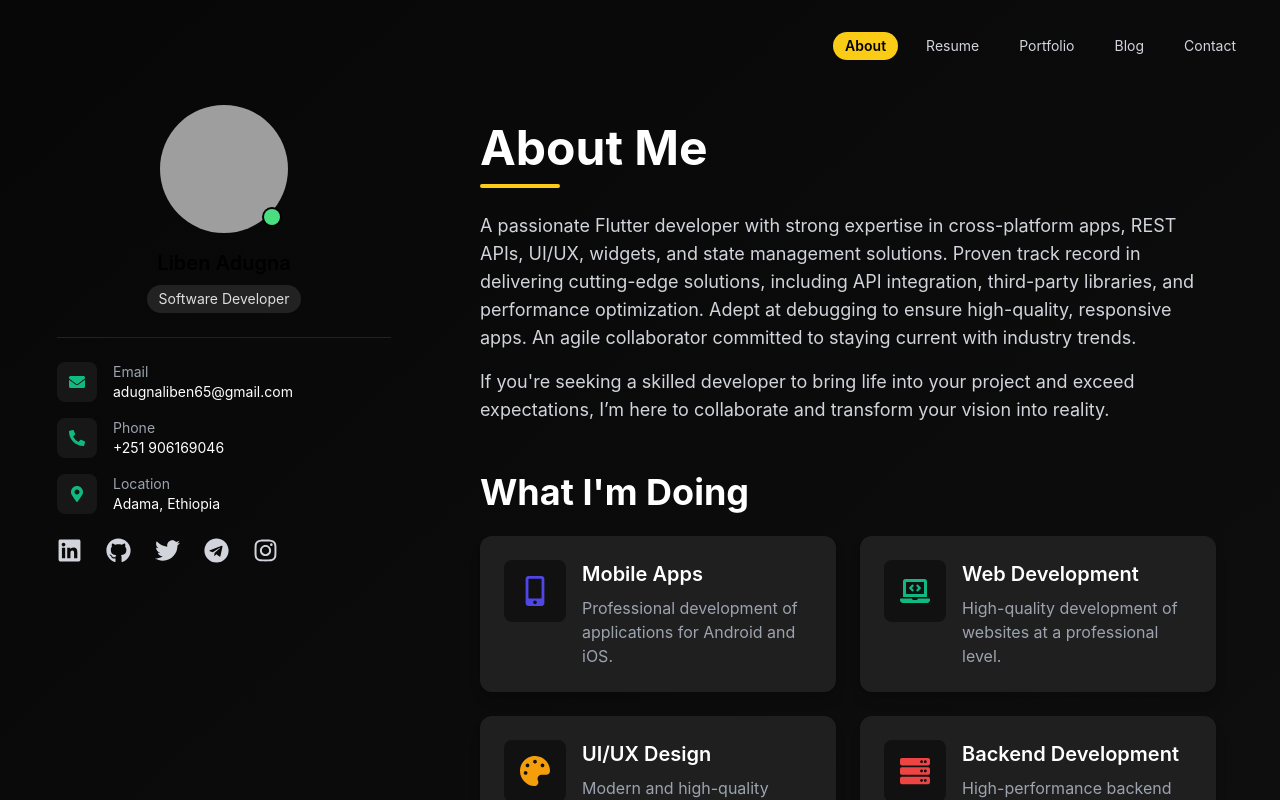
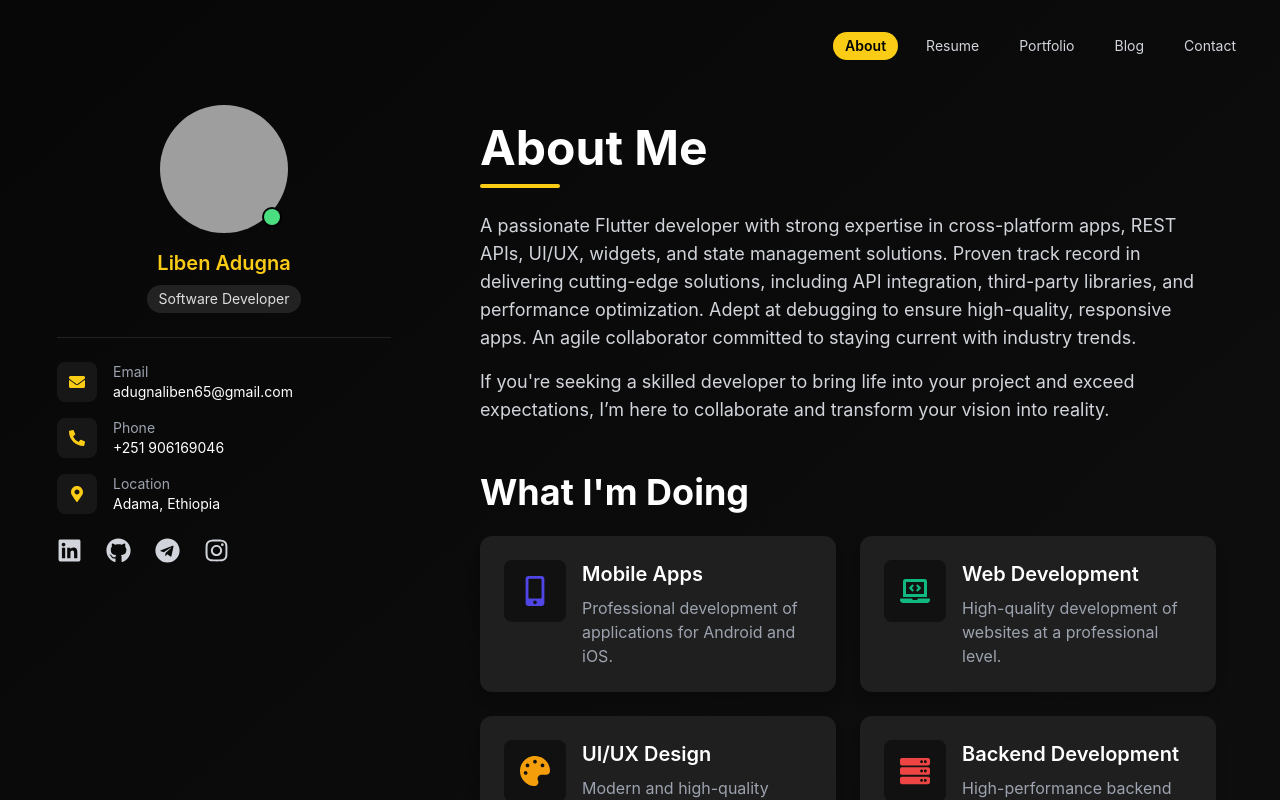
Before and after one commit to Lib1221/Liben_Adugna, a React (Vite) app: page / in a window 1280 px wide. Shown: the top 800 px of the page. Built offline with nearby package versions, Linux system fonts and the light colour scheme; grey boxes are pictures that could not be loaded.

Commit message:
update Sidebar component with new avatar image, updated social links, and color enhancements

```diff
--- a/src/components/Sidebar.tsx
+++ b/src/components/Sidebar.tsx
@@ -1,9 +1,19 @@
 import React from "react";
-import { FaEnvelope, FaPhoneAlt, FaMapMarkerAlt, FaLinkedin, FaGithub, FaTwitter, FaTelegram, FaInstagram } from "react-icons/fa";
+import {
+  FaEnvelope,
+  FaPhoneAlt,
+  FaMapMarkerAlt,
+  FaLinkedin,
+  FaGithub,
+  FaTelegram,
+  FaInstagram,
+} from "react-icons/fa";
 import { motion } from "framer-motion";
 
 const Sidebar: React.FC = () => {
-    const avatar = "https://res.cloudinary.com/dkiuz3gfn/image/upload/v1759949739/liben_fupt3c.jpg"; // replace with your avatar
+  const avatar =
+    "https://res.cloudinary.com/dkiuz3gfn/image/upload/v1759949739/liben_fupt3c.jpg";
+
   return (
     <motion.aside
       initial={{ opacity: 0, y: 10 }}
@@ -14,40 +24,93 @@ const Sidebar: React.FC = () => {
       <div className="glass rounded-xl p-6 shadow-soft border border-transparent panel-bg">
         <div className="flex flex-col items-center">
           <div className="relative">
-            <img src={avatar} alt="avatar" className="h-32 w-32 rounded-full object-cover" />
+            <img
+              src={avatar}
+              alt="Liben Adugna"
+              className="h-32 w-32 rounded-full object-cover"
+            />
+            {/* ✅ Status indicator changed from green to yellow */}
             <span className="absolute bottom-2 right-2 h-4 w-4 bg-green-400 rounded-full ring-2 ring-black"></span>
           </div>
 
-          <h2 className="mt-4 text-xl font-semibold">Liben Adugna</h2>
-          <div className="mt-2 inline-block bg-[#222] text-[#ddd] px-3 py-1 rounded-full text-sm">Software Developer</div>
+          {/* ✅ Name color changed to yellow */}
+          <h2 className="mt-4 text-xl font-semibold text-yellow-400">
+            Liben Adugna
+          </h2>
+
+          <div className="mt-2 inline-block bg-[#222] text-[#ddd] px-3 py-1 rounded-full text-sm">
+            Software Developer
+          </div>
         </div>
 
         <hr className="my-6 border-t border-[#222]" />
 
         <div className="space-y-4">
-          <Item icon={<FaEnvelope />} title="Email" value="adugnaliben65@gmail.com" />
+          <Item
+            icon={<FaEnvelope />}
+            title="Email"
+            value="adugnaliben65@gmail.com"
+          />
           <Item icon={<FaPhoneAlt />} title="Phone" value="+251 906169046" />
-          <Item icon={<FaMapMarkerAlt />} title="Location" value="Adama, Ethiopia" />
+          <Item
+            icon={<FaMapMarkerAlt />}
+            title="Location"
+            value="Adama, Ethiopia"
+          />
         </div>
 
+        {/* ✅ Updated social links + yellow hover accent */}
         <div className="mt-6 flex justify-left gap-6 text-gray-300">
-          <a aria-label="LinkedIn" href="#"><FaLinkedin size={25} /></a>
-          <a aria-label="GitHub" href="#"><FaGithub size={25} /></a>
-          <a aria-label="Twitter" href="#"><FaTwitter size={25} /></a>
-          <a aria-label="Telegram" href="#"><FaTelegram size={25} /></a>
-          <a aria-label="Instagram" href="#"><FaInstagram size={25}/></a>
-
+          <a
+            aria-label="LinkedIn"
+            href="https://www.linkedin.com/in/liben-adugna-6b192a2b9/"
+            target="_blank"
+            rel="noopener noreferrer"
+            className="hover:text-yellow-400 transition"
+          >
+            <FaLinkedin size={25} />
+          </a>
+          <a
+            aria-label="GitHub"
+            href="https://github.com/lib1221"
+            target="_blank"
+            rel="noopener noreferrer"
+            className="hover:text-yellow-400 transition"
+          >
+            <FaGithub size={25} />
+          </a>
+          <a
+            aria-label="Telegram"
+            href="https://t.me/liben12"
+            target="_blank"
+            rel="noopener noreferrer"
+            className="hover:text-yellow-400 transition"
+          >
+            <FaTelegram size={25} />
+          </a>
+          <a
+            aria-label="Instagram"
+            href="https://instagram.com/libenadugna"
+            target="_blank"
+            rel="noopener noreferrer"
+            className="hover:text-yellow-400 transition"
+          >
+            <FaInstagram size={25} />
+          </a>
         </div>
       </div>
     </motion.aside>
   );
 };
 
-const Item: React.FC<{ icon: React.ReactNode; title: string; value: string }> = ({ icon, title, value }) => (
+// ✅ Item component with yellow accent for icons
+const Item: React.FC<{ icon: React.ReactNode; title: string; value: string }> = ({
+  icon,
+  title,
+  value,
+}) => (
   <div className="flex items-center gap-4">
-    <div className="p-3 bg-[#171717] rounded-lg text-accent">
-      {icon}
-    </div>
+    <div className="p-3 bg-[#171717] rounded-lg text-yellow-400">{icon}</div>
     <div>
       <div className="text-sm text-gray-400">{title}</div>
       <div className="text-sm text-white">{value}</div>
```
